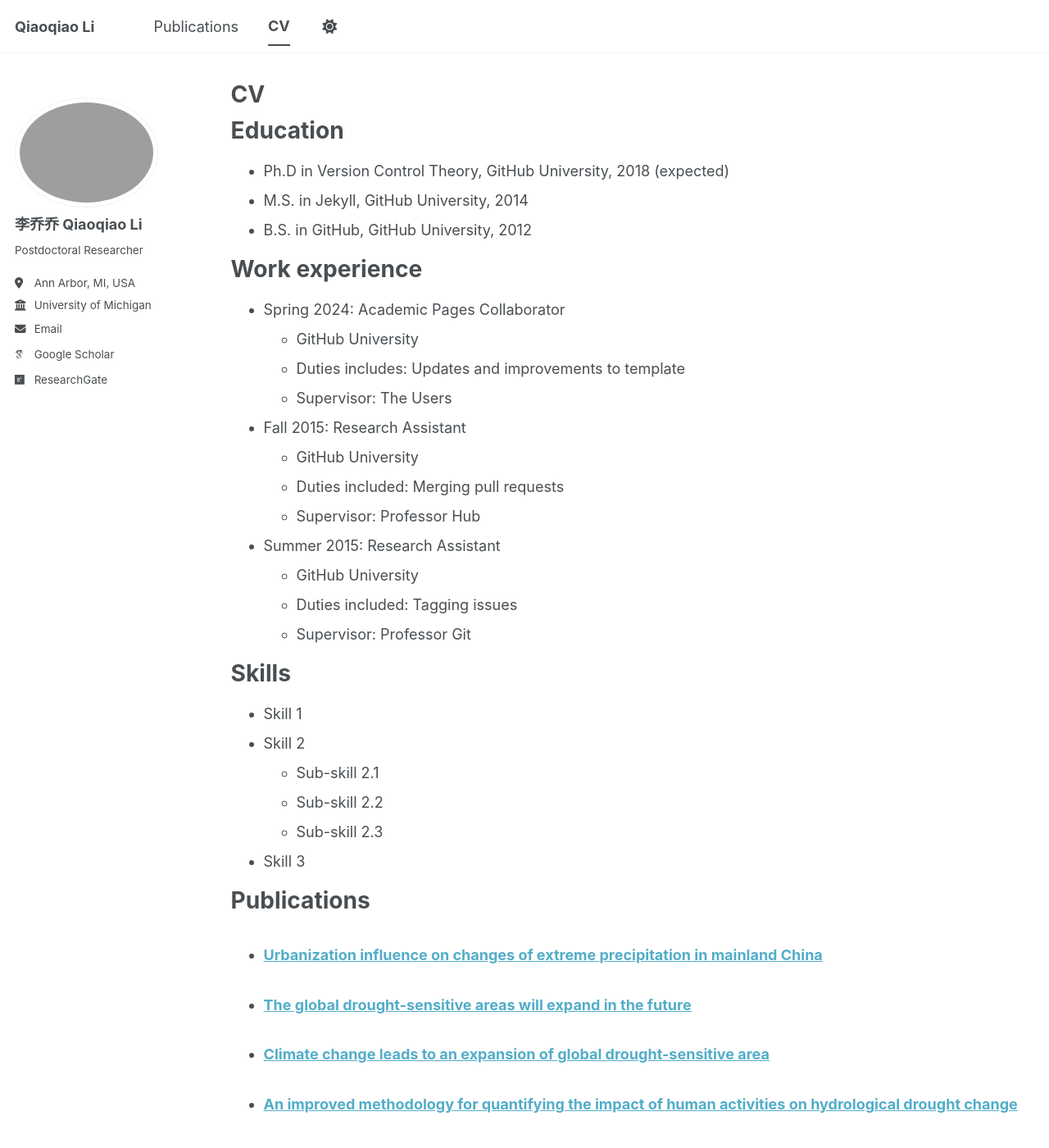
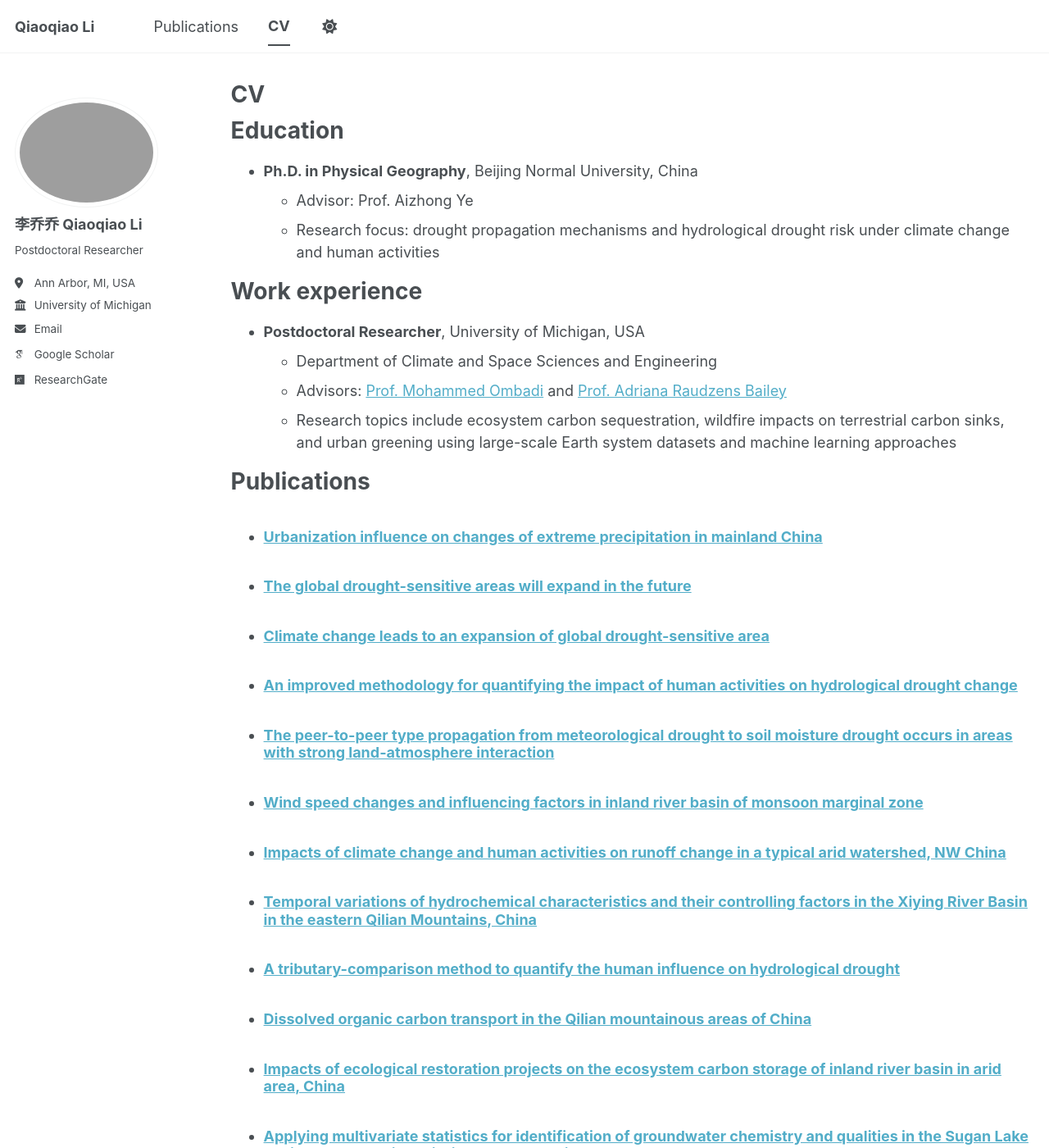
Before and after one commit to Qiaoqiao-Li/Qiaoqiao-Li.github.io, a Jekyll site: the page built from _pages/cv.md, in a window 1280 px wide and 1400 px high. Shown: the whole window at 82% size. Built offline with Jekyll 4.4.1, drawn with Linux system fonts in a browser that asks for light colours; some web fonts are replaced; a script bundle is joined from its source files by our own code; library files that are not in the unit come from our copies; some of the changed text lies outside the part shown.

Commit message:
Update cv.md

```diff
--- a/_pages/cv.md
+++ b/_pages/cv.md
@@ -11,54 +11,19 @@ redirect_from:
 
 Education
 ======
-* Ph.D in Version Control Theory, GitHub University, 2018 (expected)
-* M.S. in Jekyll, GitHub University, 2014
-* B.S. in GitHub, GitHub University, 2012
+* **Ph.D. in Physical Geography**, Beijing Normal University, China
+  * Advisor: Prof. Aizhong Ye
+  * Research focus: drought propagation mechanisms and hydrological drought risk under climate change and human activities
 
 Work experience
 ======
-* Spring 2024: Academic Pages Collaborator
-  * GitHub University
-  * Duties includes: Updates and improvements to template
-  * Supervisor: The Users
-
-* Fall 2015: Research Assistant
-  * GitHub University
-  * Duties included: Merging pull requests
-  * Supervisor: Professor Hub
-
-* Summer 2015: Research Assistant
-  * GitHub University
-  * Duties included: Tagging issues
-  * Supervisor: Professor Git
-
-Skills
-======
-* Skill 1
-* Skill 2
-  * Sub-skill 2.1
-  * Sub-skill 2.2
-  * Sub-skill 2.3
-* Skill 3
+* **Postdoctoral Researcher**, University of Michigan, USA
+  * Department of Climate and Space Sciences and Engineering
+  * Advisors: [Prof. Mohammed Ombadi](https://ombadi.engin.umich.edu/) and [Prof. Adriana Raudzens Bailey](https://water-climate.engin.umich.edu/)
+  * Research topics include ecosystem carbon sequestration, wildfire impacts on terrestrial carbon sinks, and urban greening using large-scale Earth system datasets and machine learning approaches
 
 Publications
 ======
   <ul>{% for post in site.publications reversed %}
     {% include archive-single-cv.html %}
   {% endfor %}</ul>
-
-Talks
-======
-  <ul>{% for post in site.talks reversed %}
-    {% include archive-single-talk-cv.html  %}
-  {% endfor %}</ul>
-
-Teaching
-======
-  <ul>{% for post in site.teaching reversed %}
-    {% include archive-single-cv.html %}
-  {% endfor %}</ul>
-
-Service and leadership
-======
-* Currently signed in to 43 different slack teams
```
